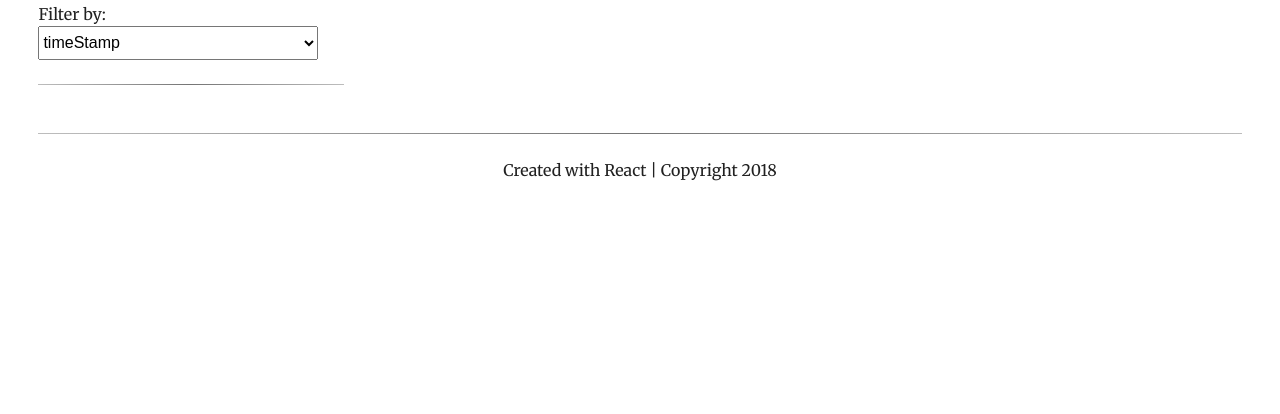
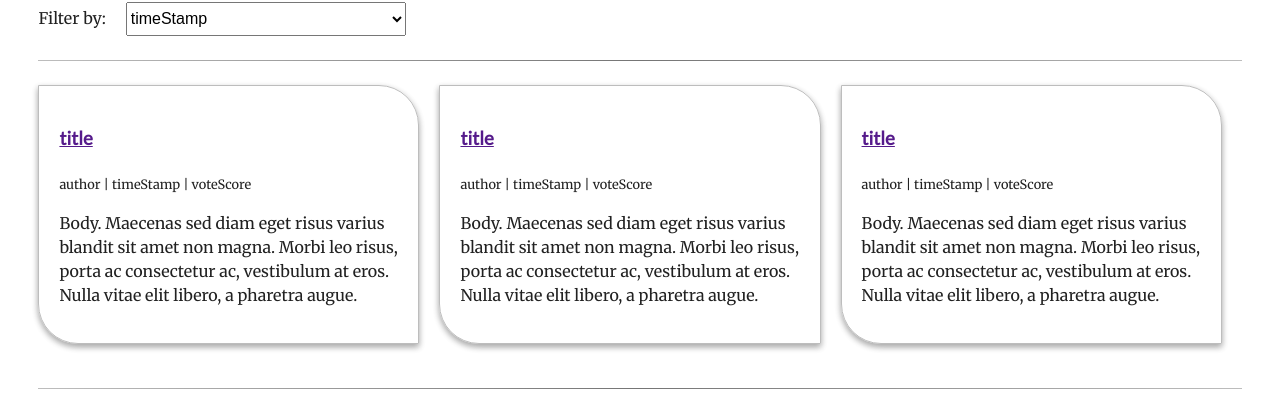
Before and after one commit to Loonz206/readable, a React app: page / in a window 1280 px wide. Shown: the part 273-687 px from the top of the page. Built offline with nearby package versions, Linux system fonts and the light colour scheme; no server answers.

Commit message:
master - readable fix

```diff
--- a/src/components/DefaultView/DefaultView.js
+++ b/src/components/DefaultView/DefaultView.js
@@ -2,6 +2,7 @@ import React, { Component } from 'react';
 import { Link } from 'react-router-dom';
 import { connect } from 'react-redux';
 import { fetchPosts } from '../../actions/index';
+import Post from '../../components/Post/Post';
 
 class DefaultView extends Component {
 
@@ -24,6 +25,11 @@ class DefaultView extends Component {
                     <option value="">voteScore</option>
                 </select>
                 <hr/>
+                <div className="post-container">
+                    <Post/>
+                    <Post/>
+                    <Post/>
+                </div>
             </div>
         )
     }
--- a/src/components/Post/Post.js
+++ b/src/components/Post/Post.js
@@ -1,9 +1,13 @@
 import React from 'react';
 
 const Post = (props) => (
-    <div className="post-container">
-        <p>Some Generic Post</p>
-    </div>
+    <article>
+        <h3><a href="">title</a></h3>
+        <small>author | timeStamp | voteScore</small>
+        <p>Body. Maecenas sed diam eget risus varius blandit sit amet non magna.
+        Morbi leo risus, porta ac consectetur ac, vestibulum at eros.
+        Nulla vitae elit libero, a pharetra augue.</p>
+    </article>
 )
 
 export default Post;
```
Also changed, not shown: src/components/PostDetailView/PostDetailView.js (+13 -3 lines).
